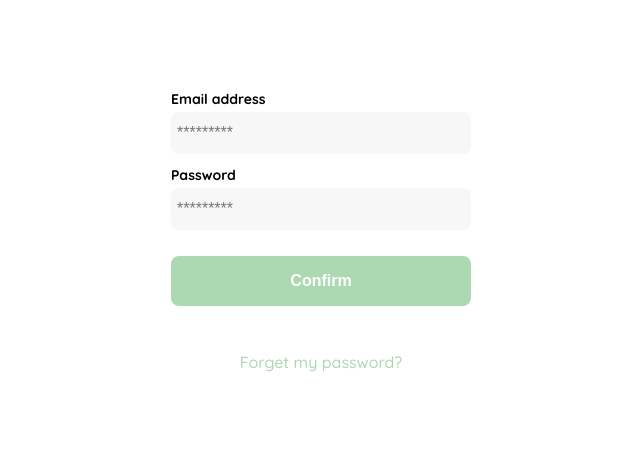
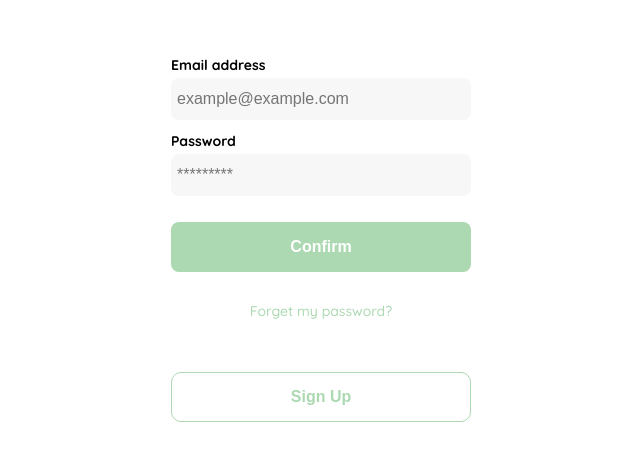
Before and after one commit to devjurek/FrontendDeveloper, a plain HTML site: page login.html in a window 1280 px wide. Shown: the part 161-622 px from the top of the page, without its empty margins (319-959 px from the left). Drawn offline with Linux system fonts and the light colour scheme.

Commit message:
se añadio nuevo boton sign up, se ajusto el tamaño en formato movil

```diff
--- a/login.html
+++ b/login.html
@@ -60,12 +60,13 @@
             padding: 6px;
             margin-bottom: 12px;
         }
-        .resend a{
+        .resend{
+            text-align: center;
+            margin-bottom: 52px;
+            margin-top: 0px;
+            font-size: var(--sm);
             color: var(--hospital-green);
             text-decoration: none;
-        }
-        .resend{
-            text-align: center;
         }
         .primary-button{
             background-color: var(--hospital-green);
@@ -78,6 +79,18 @@
             font-weight: bold;
             height: 50px;
         }
+        .secondary-button{
+            background-color: var(--white);
+            border-radius: 10px;
+            border: 1px solid var(--hospital-green);
+            color: var(--hospital-green);
+            width: 100%;
+            cursor: pointer;
+            font-size: var(--md);
+            font-weight: bold;
+            height: 50px;
+        }
+
         .login-button{
             margin-top: 14px;
             margin-bottom: 30px;
@@ -85,6 +98,12 @@
         @media (max-width:640px) {
             .logo{
                 display: block;
+            }
+            .secondary-button{
+            width: 300px;
+            position: absolute;
+            bottom: 0;
+            margin-bottom: 24px;
             }
         }
     </style>
@@ -95,20 +114,19 @@
             <img src="./logos/logo_yard_sale.svg" alt="logo" class="logo">
 
             <form action="/" class="form">
-                <label for="new-password" class="label">Email address</label>
-                <input type="password" id="new-password" placeholder="*********" class="input input-password">
+                <label for="email" class="label">Email address</label>
+                <input type="text" id="new-password" placeholder="example@example.com" class="input input-password">
 
                 <label for="password" class="label">Password</label>
                 <input type="password" id="password" placeholder="*********" class="input input-password">
 
                 <input type="submit" value="Confirm" class="primary-button login-button">
 
-                <p class="resend">
-                    <a href="/">Forget my password?</a>
-                </p>
+                <a href="/" class="resend">Forget my password?</a>
+
+                <button class="secondary-button signup-button">Sign Up</button>
 
             </form>
-
         </div>
     </div>
 </body>
```
